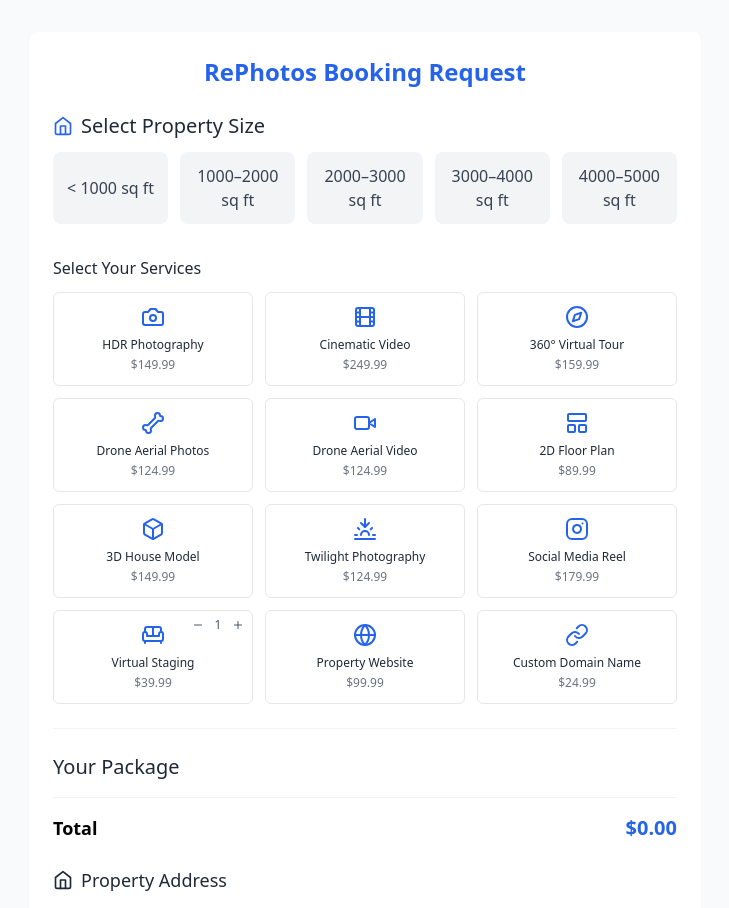
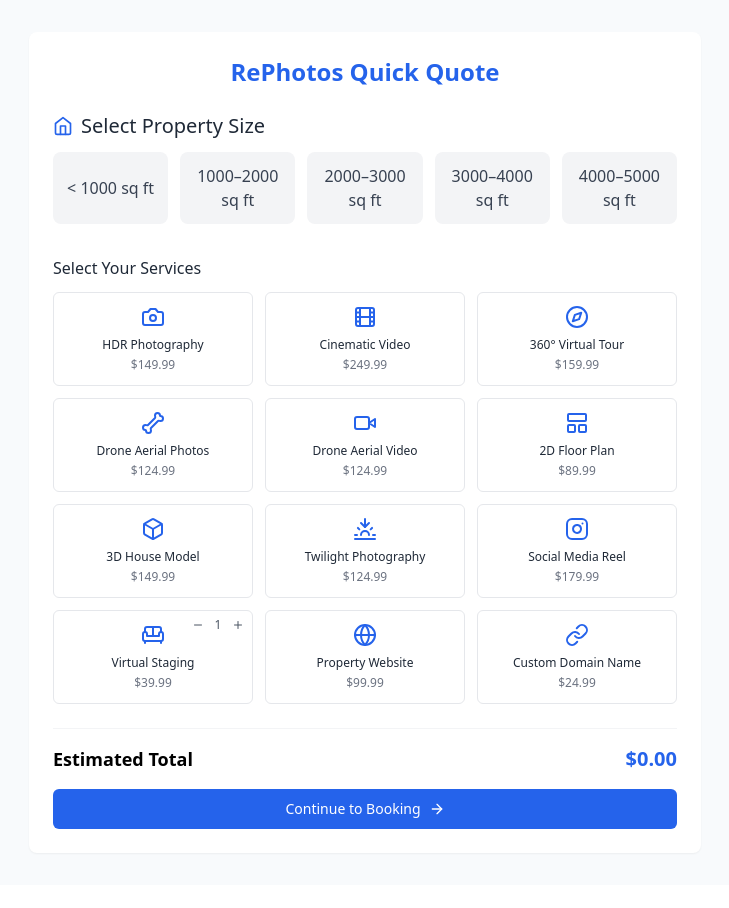
Before and after one commit to cooperthompson55/booking-portal-v2, a React (Vite) app: page / in a window 1280 px wide. Shown: the top 908 px of the page, without its empty margins (275-1004 px from the left). After the commit the page ends 885 px from the top, so only its background shows below. Built offline with nearby package versions, Linux system fonts and the light colour scheme.

Commit message:
Create a simplified booking form

```diff
--- a/src/App.tsx
+++ b/src/App.tsx
@@ -1,7 +1,10 @@
-import React, { useEffect } from 'react';
+import React, { useEffect, useState } from 'react';
 import PackageBuilder from './components/PackageBuilder';
+import SimplePackageBuilder from './components/SimplePackageBuilder';
 
 function App() {
+  const [showFullForm, setShowFullForm] = useState(false);
+
   useEffect(() => {
     const resizeObserver = new ResizeObserver(() => {
       window.parent.postMessage(
@@ -20,7 +23,11 @@
 
   return (
     <div className="min-h-screen bg-slate-50 p-3 sm:p-4">
-      <PackageBuilder />
+      {showFullForm ? (
+        <PackageBuilder />
+      ) : (
+        <SimplePackageBuilder onShowFullForm={() => setShowFullForm(true)} />
+      )}
     </div>
   );
 }
--- /dev/null
+++ b/src/components/SimplePackageBuilder.tsx
@@ -0,0 +1,66 @@
+import React from 'react';
+import PropertySizeSelector from './PropertySizeSelector';
+import ServiceSelector from './ServiceSelector';
+import { usePackageBuilder } from '../hooks/usePackageBuilder';
+import { services } from '../data/services';
+import { ArrowRight } from 'lucide-react';
+
+interface SimplePackageBuilderProps {
+  onShowFullForm: () => void;
+}
+
+const SimplePackageBuilder: React.FC<SimplePackageBuilderProps> = ({ onShowFullForm }) => {
+  const {
+    selectedSize,
+    selectedServices,
+    totalPrice,
+    validationErrors,
+    handleSizeSelect,
+    handleServiceToggle,
+  } = usePackageBuilder();
+
+  return (
+    <div className="w-full max-w-2xl mx-auto bg-white rounded-lg shadow-sm overflow-hidden my-4">
+      <div className="p-4 sm:p-6">
+        <h1 className="text-xl sm:text-2xl font-semibold text-center text-blue-600 mb-6">
+          RePhotos Quick Quote
+        </h1>
+
+        <div className="space-y-6">
+          <PropertySizeSelector
+            selectedSize={selectedSize}
+            onSizeSelect={handleSizeSelect}
+            validationErrors={validationErrors}
+          />
+
+          <ServiceSelector
+            services={services}
+            selectedServices={selectedServices}
+            onServiceToggle={handleServiceToggle}
+            selectedSize={selectedSize}
+            validationErrors={validationErrors}
+          />
+
+          <div className="border-t border-gray-100 pt-4">
+            <div className="flex justify-between items-center mb-4">
+              <span className="text-lg font-semibold">Estimated Total</span>
+              <span className="text-xl font-bold text-blue-600">
+                ${totalPrice.toFixed(2)}
+              </span>
+            </div>
+
+            <button
+              onClick={onShowFullForm}
+              className="w-full py-2.5 px-4 bg-blue-600 hover:bg-blue-700 text-white rounded-md text-sm font-medium transition-colors flex items-center justify-center gap-2"
+            >
+              Continue to Booking
+              <ArrowRight className="w-4 h-4" />
+            </button>
+          </div>
+        </div>
+      </div>
+    </div>
+  );
+};
+
+export default SimplePackageBuilder;
```
